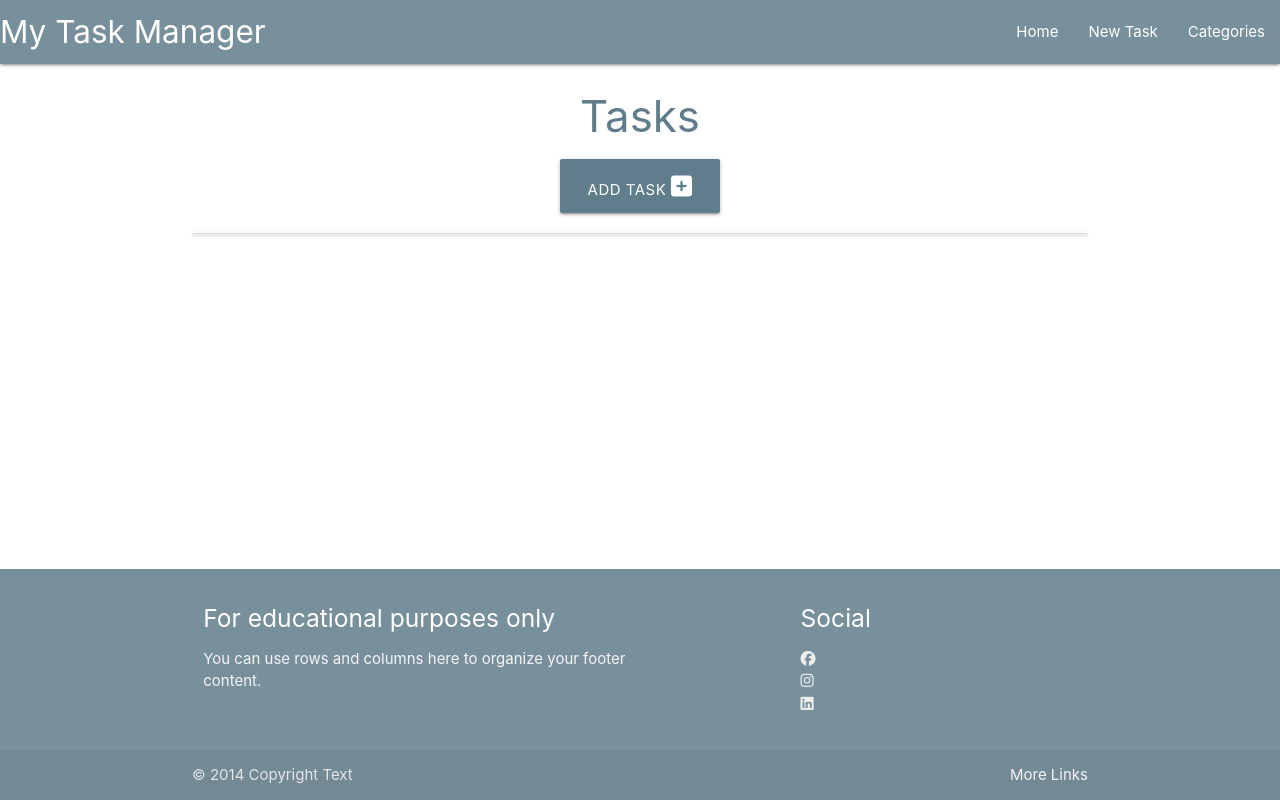
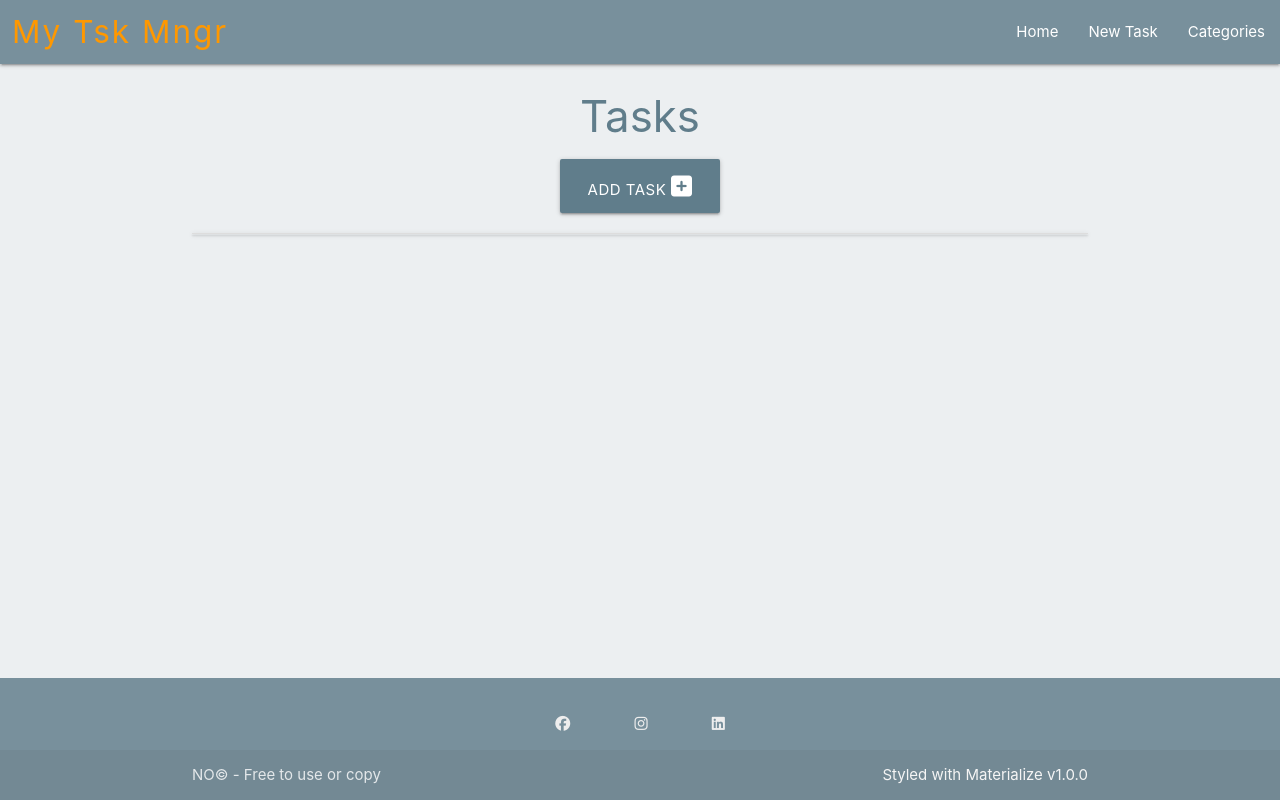
Before and after one commit to fabianlien/flask-sqlalchemy-materialize-demo, a Flask app: page / in a window 1280 px wide. Run offline with Flask 2, Linux system fonts and the light colour scheme; data that the repository does not hold is empty; some libraries are stand-ins or nearby versions.

Commit message:
add delete route for tasks and style footer

```diff
--- a/taskmanager/routes.py
+++ b/taskmanager/routes.py
@@ -74,3 +74,11 @@ def edit_task(task_id):
         db.session.commit()
         return redirect(url_for("home"))
     return render_template("edit_task.html", categories=categories, task=task)
+
+
+@app.route("/delete_task/<int:task_id>")
+def delete_task(task_id):
+    task = Task.query.get_or_404(task_id)
+    db.session.delete(task)
+    db.session.commit()
+    return redirect(url_for("home"))
--- a/taskmanager/static/css/style.css
+++ b/taskmanager/static/css/style.css
@@ -2,8 +2,21 @@ body {
     display: flex;
     min-height: 100vh;
     flex-direction: column;
+    background-color: #eceff1;
   }
 
   main {
     flex: 1 0 auto;
   }
+
+  .brand-logo {
+    text-indent: 12px;
+    letter-spacing: 2px;
+  }
+
+
+
+footer li {
+  display: inline;
+  margin: 30px;
+}
--- a/taskmanager/templates/base.html
+++ b/taskmanager/templates/base.html
@@ -1,5 +1,6 @@
 <!DOCTYPE html>
 <html lang="en">
+
 <head>
   <meta charset="UTF-8">
   <meta http-equiv="X-UA-Compatible" content="IE=edge">
@@ -10,12 +11,13 @@
   <link rel="stylesheet" href="{{ url_for('static', filename='css/style.css') }}">
   <script src="https://kit.fontawesome.com/171d053c1a.js" crossorigin="anonymous"></script>
 </head>
+
 <body>
 
   <header>
     <nav class="blue-grey lighten-1">
       <div class="nav-wrapper">
-              <a href="{{ url_for('home') }}" class="brand-logo">My Task Manager</a>
+        <a href="{{ url_for('home') }}" class="brand-logo orange-text">My Tsk Mngr</a>
         <a href="#" data-target="mobile-demo" class="sidenav-trigger"><i class="fa-solid fa-bars"></i></a>
         <ul class="right hide-on-med-and-down">
           <li><a href="{{ url_for('home') }}">Home</a></li>
@@ -38,26 +40,16 @@
   </main>
 
   <footer class="page-footer blue-grey lighten-1">
-        <div class="container">
-          <div class="row">
-            <div class="col l6 s12">
-              <h5 class="white-text">For educational purposes only</h5>
-              <p class="grey-text text-lighten-4">You can use rows and columns here to organize your footer content.</p>
-            </div>
-            <div class="col l4 offset-l2 s12">
-              <h5 class="white-text">Social</h5>
-              <ul>
+    <ul class="center-align">
       <li><a class="grey-text text-lighten-3" href="#!"><i class="fa-brands fa-facebook"></i></a></li>
       <li><a class="grey-text text-lighten-3" href="#!"><i class="fa-brands fa-instagram"></i></a></li>
       <li><a class="grey-text text-lighten-3" href="#!"><i class="fa-brands fa-linkedin"></i></a></li>
     </ul>
-            </div>
-          </div>
-        </div>
     <div class="footer-copyright">
       <div class="container">
-          © 2014 Copyright Text
-          <a class="grey-text text-lighten-4 right" href="#!">More Links</a>
+        NO© - Free to use or copy
+        <a class="grey-text text-lighten-4 right" href="https://materializecss.com/" target="_blank">Styled with
+          Materialize v1.0.0</a>
       </div>
     </div>
   </footer>
@@ -67,4 +59,5 @@
   <script src="https://cdnjs.cloudflare.com/ajax/libs/materialize/1.0.0/js/materialize.min.js"></script>
   <script src="{{ url_for('static', filename='js/script.js') }}"></script>
 </body>
+
 </html>
--- a/taskmanager/templates/tasks.html
+++ b/taskmanager/templates/tasks.html
@@ -23,7 +23,7 @@
             <strong>{{ task.category }}</strong>
             <p>{{ task.task_description }}</p>
             <a href="{{ url_for('edit_task', task_id=task.id) }}" class="btn orange lighten-2 blue-grey-text text-darken-3">Edit</a>
-            <a href="" class="btn orange darken-4">Delete</a>
+            <a href="{{ url_for('delete_task', task_id=task.id) }}" class="btn orange darken-4">Delete</a>
         </div>
     </li>
     {% endfor %}
```
Lines whose indentation alone changed are shown as unchanged.
